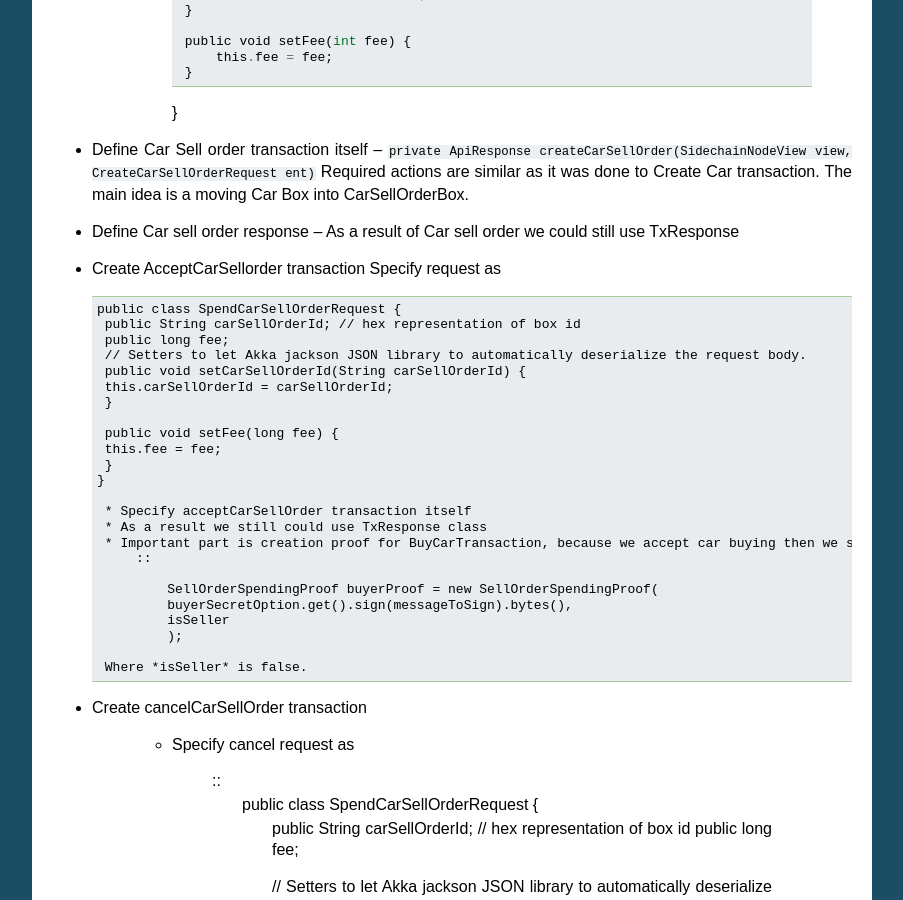
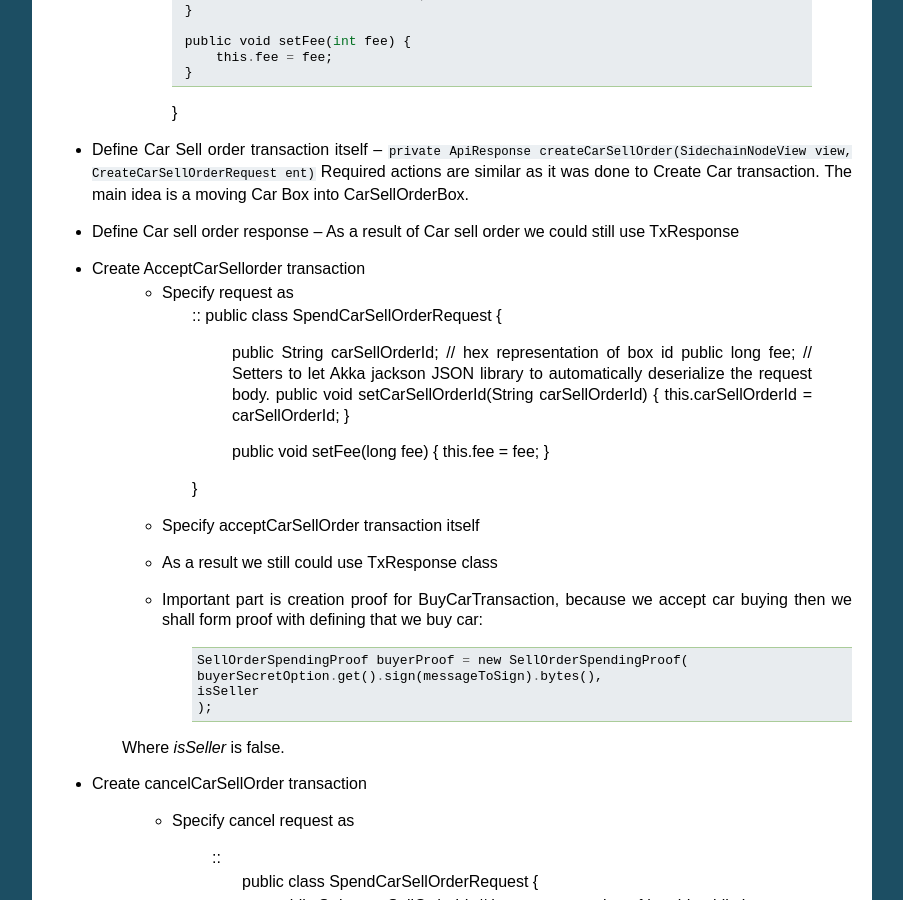
Before and after one commit to megaluck/documentation, a Sphinx documentation site: the page built from docs/introduction/08-Car-registry-tutorial.rst, in a window 1280 px wide and 900 px high, scrolled down 9505 px. Shown: the whole window, without its empty margins (198-1101 px from the left). Built offline with Sphinx 7.4.7, drawn with Linux system fonts in a browser that asks for light colours.

Commit message:
continuation of blocks ..

```diff
--- a/docs/introduction/08-Car-registry-tutorial.rst
+++ b/docs/introduction/08-Car-registry-tutorial.rst
@@ -456,20 +456,20 @@ As a first parameter we pass reference to SidechainNodeView, second reference is
 
 
 * Create AcceptCarSellorder transaction
-  Specify request as
-  ::
-   public class SpendCarSellOrderRequest {
-    public String carSellOrderId; // hex representation of box id
-    public long fee;
-    // Setters to let Akka jackson JSON library to automatically deserialize the request body.
-    public void setCarSellOrderId(String carSellOrderId) {
-    this.carSellOrderId = carSellOrderId;
-    }
+    * Specify request as
+        ::
+        public class SpendCarSellOrderRequest {
+            public String carSellOrderId; // hex representation of box id
+            public long fee;
+            // Setters to let Akka jackson JSON library to automatically deserialize the request body.
+            public void setCarSellOrderId(String carSellOrderId) {
+            this.carSellOrderId = carSellOrderId;
+            }
 
-    public void setFee(long fee) {
-    this.fee = fee;
-    }
-   }
+            public void setFee(long fee) {
+            this.fee = fee;
+            }
+        }
 
     * Specify acceptCarSellOrder transaction itself
     * As a result we still could use TxResponse class
```
